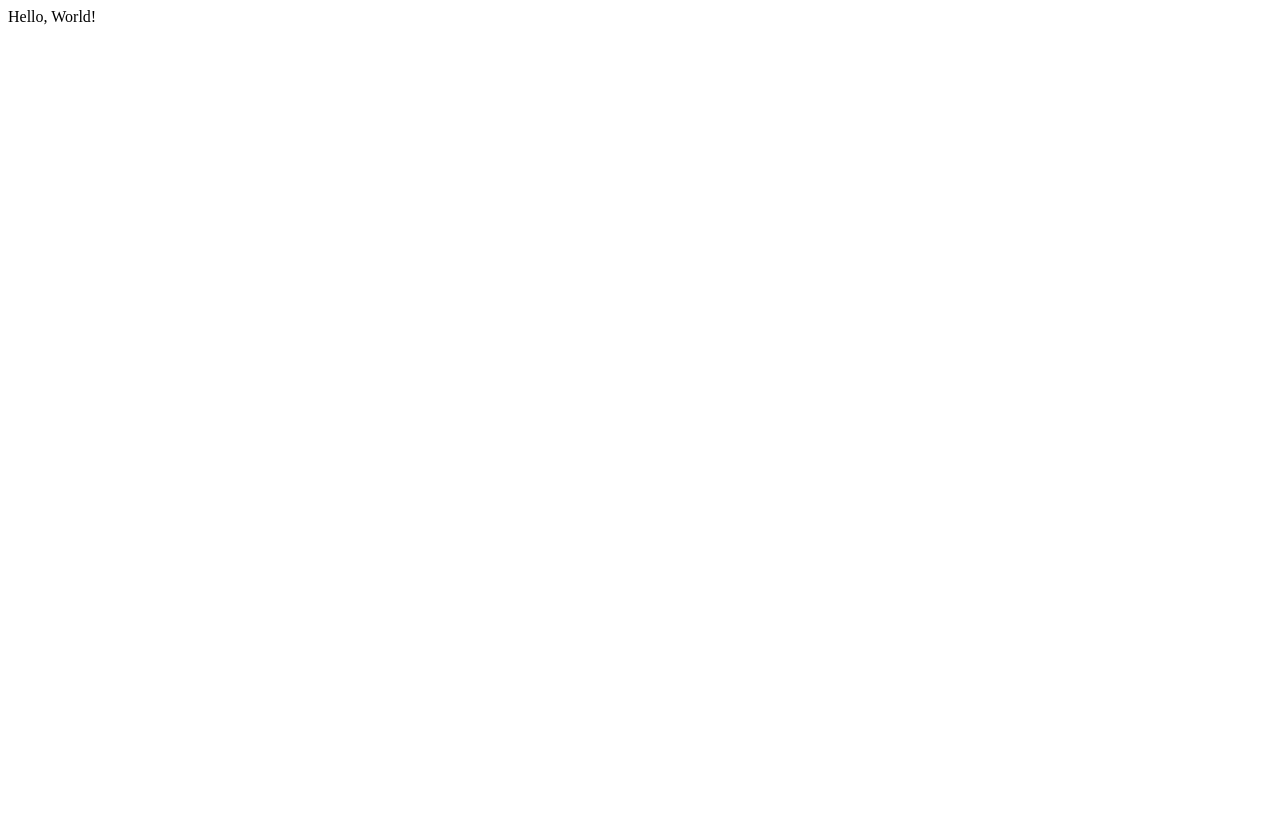
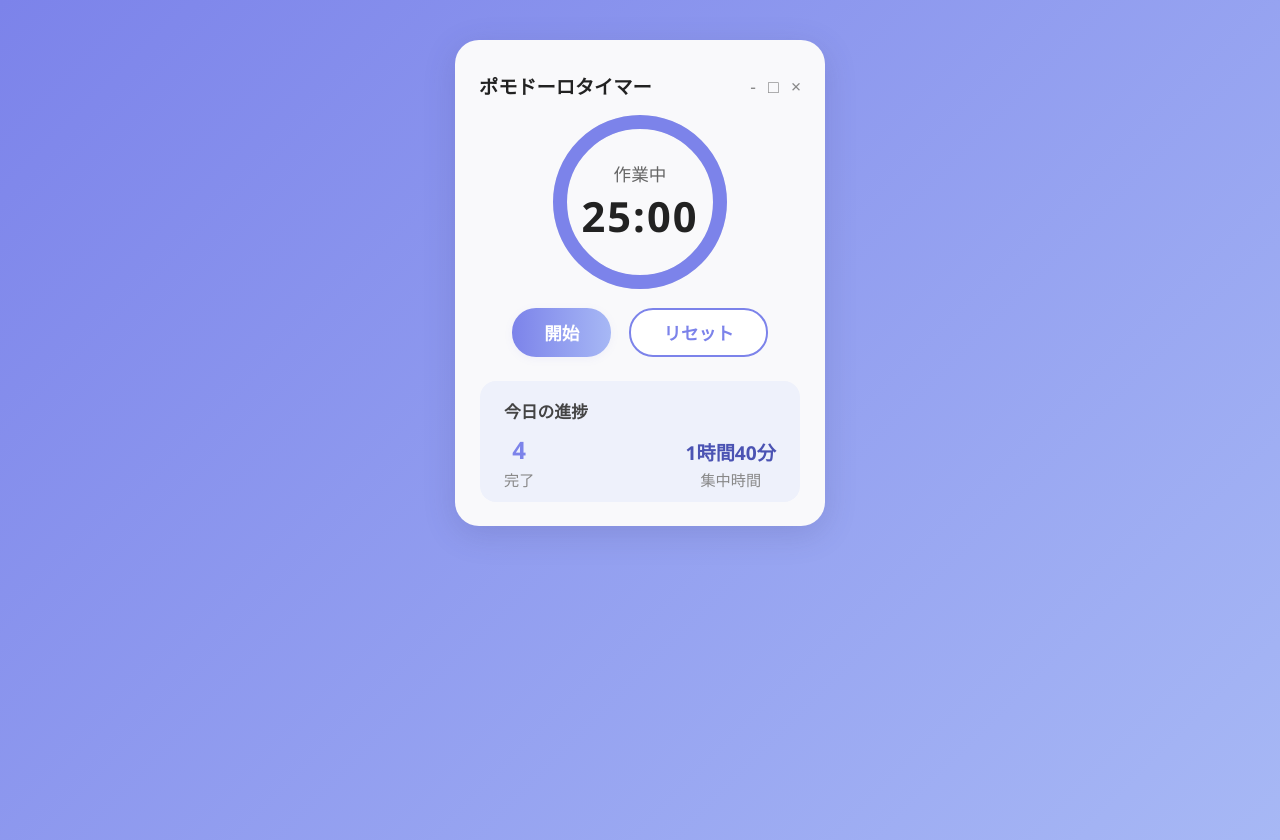
Before and after one commit to KobayashiTakaki/2026-Github-Copilot-Workshop-Python, a Flask app: page / in a window 1280 px wide. Before the commit the page is almost empty. Before the commit the page ends 25 px from the top, so only its background shows below. Run offline with Flask 3, Linux system fonts and the light colour scheme.

Commit message:
ステップ2

```diff
--- a/1.pomodoro/app.py
+++ b/1.pomodoro/app.py
@@ -1,12 +1,13 @@
 # Pomodoro Timer App
 
-from flask import Flask
+
+from flask import Flask, render_template
 
 app = Flask(__name__)
 
 @app.route('/')
 def index():
-	return 'Hello, World!'
+	return render_template('index.html')
 
 if __name__ == '__main__':
 	app.run(debug=True)
--- a/1.pomodoro/static/css/style.css
+++ b/1.pomodoro/static/css/style.css
@@ -1,4 +1,150 @@
-/*
-  ポモドーロタイマー用カスタムCSS
-  デザインは後ほど実装
-*/
+/* ポモドーロタイマー用カスタムCSS */
+body {
+  background: linear-gradient(135deg, #7c83ea 0%, #a7b8f5 100%);
+  min-height: 100vh;
+  margin: 0;
+  font-family: 'Segoe UI', 'Meiryo', sans-serif;
+}
+
+#app {
+  background: #f9f9fb;
+  width: 370px;
+  margin: 40px auto;
+  border-radius: 24px;
+  box-shadow: 0 8px 32px rgba(60, 60, 120, 0.18);
+  padding: 32px 24px 24px 24px;
+  box-sizing: border-box;
+}
+
+.window-header {
+  display: flex;
+  justify-content: space-between;
+  align-items: center;
+  margin-bottom: 12px;
+}
+.window-header .title {
+  font-weight: bold;
+  font-size: 1.2rem;
+  color: #222;
+}
+.window-controls span {
+  margin-left: 8px;
+  color: #888;
+  font-size: 1.1rem;
+  cursor: pointer;
+}
+
+.timer-section {
+  display: flex;
+  flex-direction: column;
+  align-items: center;
+  margin-bottom: 24px;
+}
+.timer-circle {
+  position: relative;
+  width: 180px;
+  height: 180px;
+  margin-bottom: 16px;
+}
+.timer-circle svg {
+  position: absolute;
+  top: 0; left: 0;
+}
+.timer-label {
+  position: absolute;
+  top: 50%;
+  left: 50%;
+  transform: translate(-50%, -50%);
+  text-align: center;
+}
+.timer-state {
+  color: #666;
+  font-size: 1.1rem;
+  margin-bottom: 2px;
+}
+.timer-time {
+  font-size: 2.6rem;
+  font-weight: bold;
+  color: #222;
+  letter-spacing: 2px;
+}
+.timer-buttons {
+  display: flex;
+  justify-content: center;
+  gap: 18px;
+}
+.start-btn {
+  background: linear-gradient(90deg, #7c83ea 0%, #a7b8f5 100%);
+  color: #fff;
+  border: none;
+  border-radius: 24px;
+  padding: 10px 32px;
+  font-size: 1.1rem;
+  font-weight: bold;
+  cursor: pointer;
+  box-shadow: 0 2px 8px rgba(124, 131, 234, 0.08);
+  transition: background 0.2s;
+}
+.start-btn:hover {
+  background: linear-gradient(90deg, #6a72d6 0%, #8fa2e6 100%);
+}
+.reset-btn {
+  background: #fff;
+  color: #7c83ea;
+  border: 2px solid #7c83ea;
+  border-radius: 24px;
+  padding: 10px 32px;
+  font-size: 1.1rem;
+  font-weight: bold;
+  cursor: pointer;
+  transition: background 0.2s, color 0.2s;
+}
+.reset-btn:hover {
+  background: #f0f3ff;
+  color: #5a62b2;
+}
+
+.progress-section {
+  margin-top: 18px;
+  display: flex;
+  justify-content: center;
+}
+.progress-box {
+  background: #eef1fb;
+  border-radius: 16px;
+  padding: 18px 24px 12px 24px;
+  width: 100%;
+  max-width: 320px;
+  box-sizing: border-box;
+}
+.progress-title {
+  color: #444;
+  font-weight: bold;
+  font-size: 1.05rem;
+  margin-bottom: 10px;
+}
+.progress-stats {
+  display: flex;
+  justify-content: space-between;
+  align-items: flex-end;
+}
+.progress-done, .progress-time {
+  display: flex;
+  flex-direction: column;
+  align-items: center;
+}
+.progress-count {
+  font-size: 1.5rem;
+  font-weight: bold;
+  color: #7c83ea;
+}
+.progress-total {
+  font-size: 1.2rem;
+  font-weight: bold;
+  color: #4b53b3;
+}
+.progress-label {
+  color: #888;
+  font-size: 0.95rem;
+  margin-top: 2px;
+}
--- a/1.pomodoro/templates/index.html
+++ b/1.pomodoro/templates/index.html
@@ -12,7 +12,46 @@
 </head>
 <body>
     <div id="app">
-        <!-- タイマーUIや進捗表示をここに配置予定 -->
+        <div class="window-header">
+            <span class="title">ポモドーロタイマー</span>
+            <div class="window-controls">
+                <span class="minimize">-</span>
+                <span class="square">□</span>
+                <span class="close">×</span>
+            </div>
+        </div>
+        <div class="timer-section">
+            <div class="timer-circle">
+                <!-- 円形プログレスバーは後でJS/CSSで実装 -->
+                <svg width="180" height="180">
+                    <circle cx="90" cy="90" r="80" stroke="#e5e7eb" stroke-width="14" fill="none" />
+                    <circle cx="90" cy="90" r="80" stroke="#7c83ea" stroke-width="14" fill="none" stroke-dasharray="502" stroke-dashoffset="0" />
+                </svg>
+                <div class="timer-label">
+                    <div class="timer-state">作業中</div>
+                    <div class="timer-time">25:00</div>
+                </div>
+            </div>
+            <div class="timer-buttons">
+                <button class="start-btn">開始</button>
+                <button class="reset-btn">リセット</button>
+            </div>
+        </div>
+        <div class="progress-section">
+            <div class="progress-box">
+                <div class="progress-title">今日の進捗</div>
+                <div class="progress-stats">
+                    <div class="progress-done">
+                        <span class="progress-count">4</span>
+                        <span class="progress-label">完了</span>
+                    </div>
+                    <div class="progress-time">
+                        <span class="progress-total">1時間40分</span>
+                        <span class="progress-label">集中時間</span>
+                    </div>
+                </div>
+            </div>
+        </div>
     </div>
     <script src="/static/js/timer.js"></script>
 </body>
```
